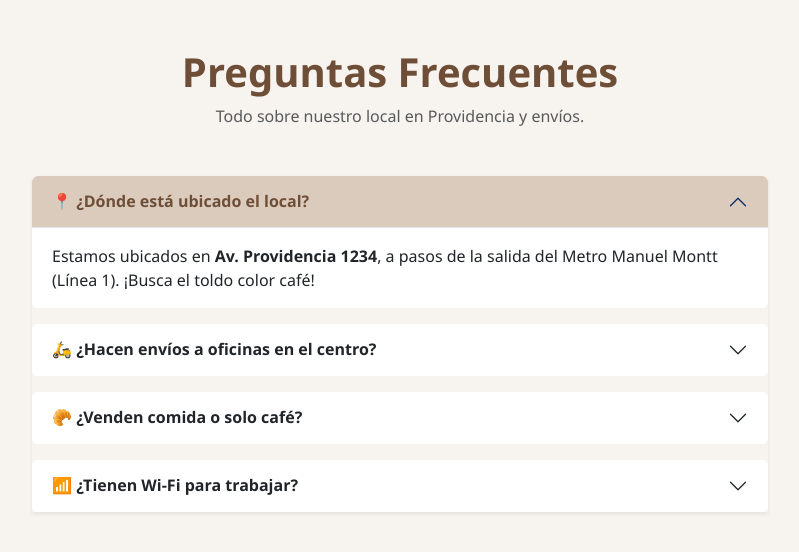
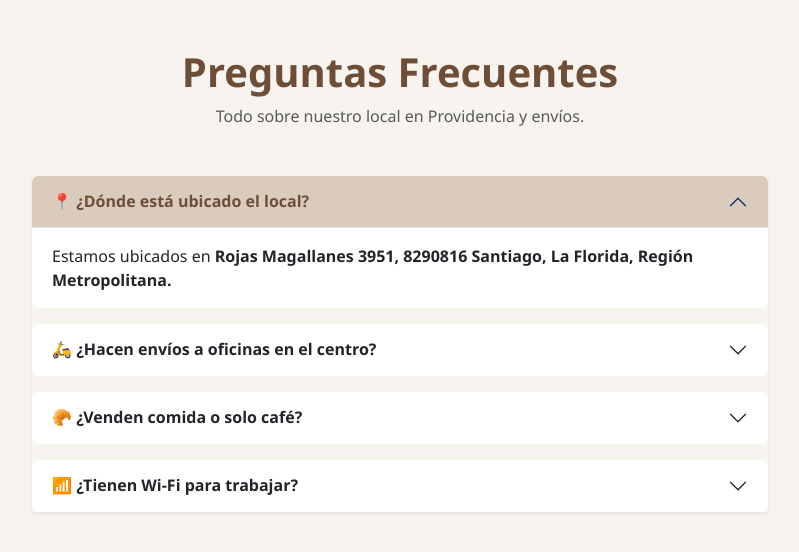
Before and after one commit to Diaulo0o0/Cafe-Delicias, a Django app: page /ayuda/preguntas/ in a window 1280 px wide. Shown: the part 56-608 px from the top of the page, without its empty margins (240-1039 px from the left). Run offline with Django 3.2, Linux system fonts and the light colour scheme.

Commit message:
Update preguntas.html

```diff
--- a/cafe_delicias/delicias_cafe/templates/cafe_cafe/preguntas.html
+++ b/cafe_delicias/delicias_cafe/templates/cafe_cafe/preguntas.html
@@ -40,7 +40,7 @@
                         </h2>
                         <div id="collapse1" class="accordion-collapse collapse show" data-bs-parent="#faqAccordion">
                             <div class="accordion-body bg-white">
-                                Estamos ubicados en <strong>Av. Providencia 1234</strong>, a pasos de la salida del Metro Manuel Montt (Línea 1). ¡Busca el toldo color café!
+                                Estamos ubicados en <strong>Rojas Magallanes 3951, 8290816 Santiago, La Florida, Región Metropolitana.</strong>
                             </div>
                         </div>
                     </div>
```
